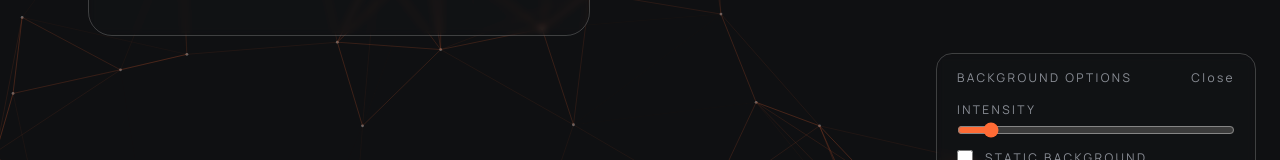
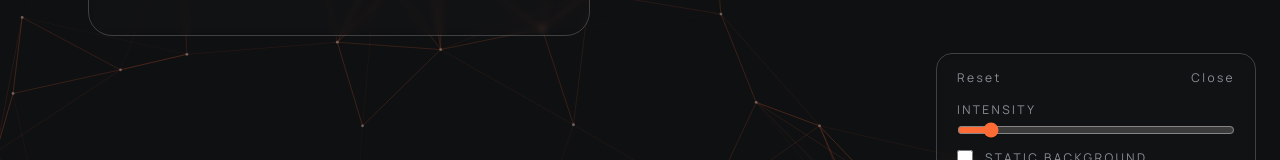
Before and after one commit to mitkan191003/personal-site, a Next.js app: page / in a window 1280 px wide. Both pictures are taken after a click on the button "BACKGROUND OPTIONS". Shown: the part 519-679 px from the top of the page. Built offline with nearby package versions, Linux system fonts and the light colour scheme.

Commit message:
Add reset button to background options

```diff
--- a/src/components/NetworkBackground.tsx
+++ b/src/components/NetworkBackground.tsx
@@ -385,7 +385,17 @@ export default function NetworkBackground({
               className="glass-card w-[min(86vw,320px)] rounded-2xl px-5 py-4"
             >
               <div className="mb-4 flex items-center justify-between text-xs uppercase tracking-[0.2em] text-[var(--color-muted)]">
-                <span>Background Options</span>
+                <button
+                  type="button"
+                  onClick={() => {
+                    setSliderPosition(clampedDefaultPosition);
+                    setShowFps(false);
+                    setStaticBackground(false);
+                  }}
+                  className="text-[var(--color-muted)] transition-colors hover:text-[var(--color-secondary)]"
+                >
+                  Reset
+                </button>
                 <button
                   type="button"
                   onClick={() => setOptionsOpen(false)}
```
